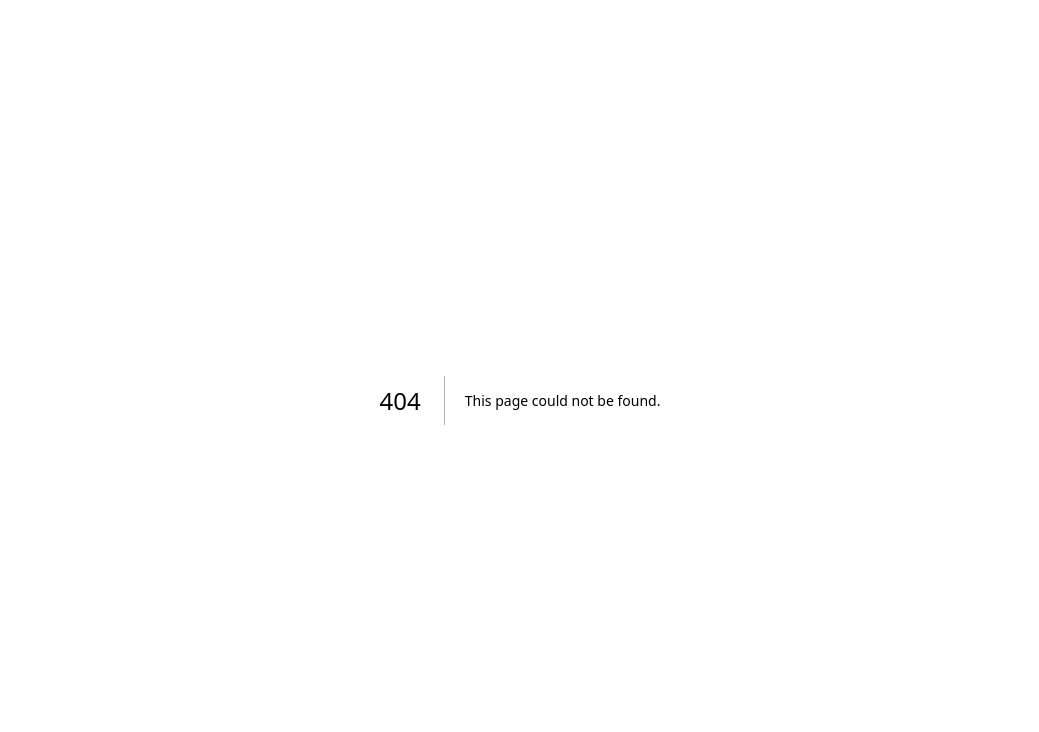
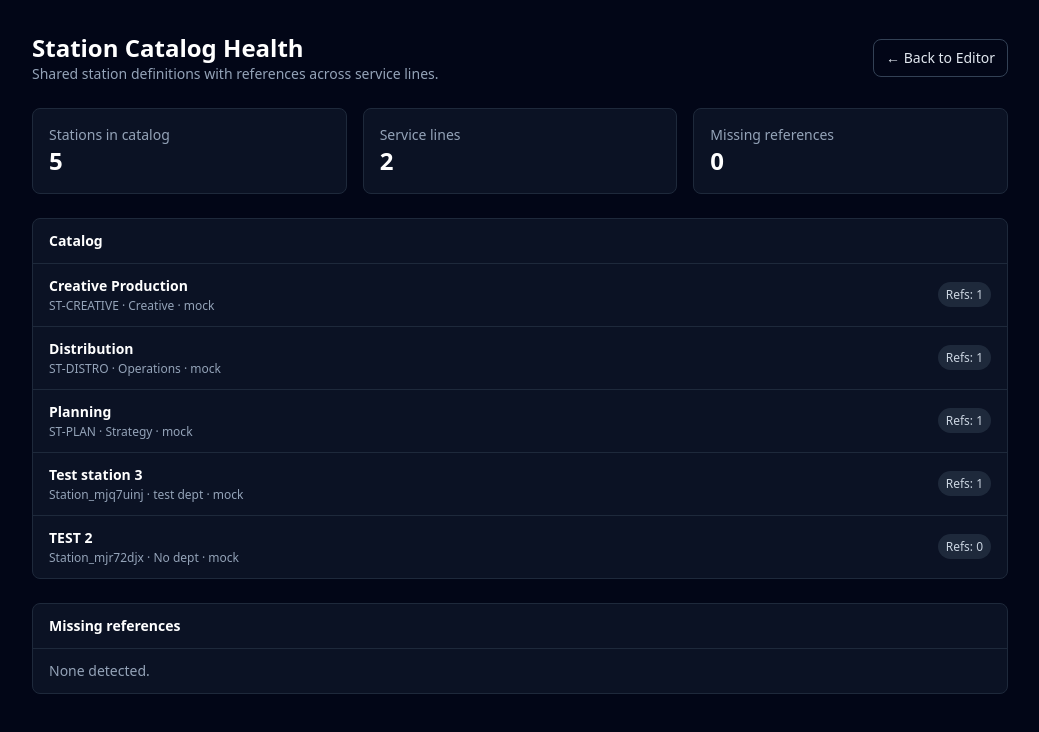
Before and after one commit to RaisinBread42/blueprintos, a Next.js app: page /admin/stations in a window 1280 px wide. Before the commit this address had no page. Shown: the top 732 px of the page, without its empty margins (120-1159 px from the left). Built offline with nearby package versions, Linux system fonts and the light colour scheme.

Commit message:
feat(admin): add stations health page and nav links

```diff
--- /dev/null
+++ b/src/app/admin/stations/page.tsx
@@ -0,0 +1,117 @@
+import Link from "next/link";
+
+import type { Station } from "@/types";
+import { listStationIds, readStation } from "@/lib/storage/stations";
+import { listServiceLineIds, readServiceLine } from "@/lib/storage/serviceLines";
+
+interface MissingRef {
+  service_line_id: string;
+  station_id: string;
+}
+
+export default async function StationsAdminPage() {
+  const stationIds = await listStationIds();
+  const stations: Station[] = (
+    await Promise.all(stationIds.map(async (id) => readStation(id)))
+  ).filter(Boolean) as Station[];
+
+  const stationMap = new Map(stations.map((s) => [s.station_id, s]));
+
+  const serviceLineIds = await listServiceLineIds();
+  const serviceLines = (
+    await Promise.all(serviceLineIds.map(async (id) => readServiceLine(id)))
+  ).filter((sl): sl is NonNullable<typeof sl> => Boolean(sl));
+
+  const refCounts = new Map<string, number>();
+  const missingRefs: MissingRef[] = [];
+
+  serviceLines.forEach((sl) => {
+    sl.nodes.forEach((node) => {
+      refCounts.set(node.station_id, (refCounts.get(node.station_id) ?? 0) + 1);
+      if (!stationMap.has(node.station_id) || node.missing) {
+        missingRefs.push({ service_line_id: sl.service_line_id, station_id: node.station_id });
+      }
+    });
+  });
+
+  return (
+    <main className="min-h-screen bg-slate-950 text-slate-100">
+      <div className="mx-auto max-w-5xl px-6 py-8 space-y-6">
+        <div className="flex items-center justify-between">
+          <div>
+            <h1 className="text-2xl font-semibold text-white">Station Catalog Health</h1>
+            <p className="text-sm text-slate-400">
+              Shared station definitions with references across service lines.
+            </p>
+          </div>
+          <Link
+            href="/editor"
+            className="inline-flex items-center gap-2 rounded-lg border border-slate-700 px-3 py-2 text-sm text-slate-200 hover:bg-slate-800 hover:text-white"
+          >
+            ← Back to Editor
+          </Link>
+        </div>
+
+        <div className="grid grid-cols-1 gap-4 md:grid-cols-3">
+          <div className="rounded-lg border border-slate-800 bg-slate-900/70 p-4">
+            <div className="text-sm text-slate-400">Stations in catalog</div>
+            <div className="text-2xl font-semibold text-white">{stations.length}</div>
+          </div>
+          <div className="rounded-lg border border-slate-800 bg-slate-900/70 p-4">
+            <div className="text-sm text-slate-400">Service lines</div>
+            <div className="text-2xl font-semibold text-white">{serviceLines.length}</div>
+          </div>
+          <div className="rounded-lg border border-slate-800 bg-slate-900/70 p-4">
+            <div className="text-sm text-slate-400">Missing references</div>
+            <div className="text-2xl font-semibold text-white">{missingRefs.length}</div>
+          </div>
+        </div>
+
+        <div className="rounded-lg border border-slate-800 bg-slate-900/70">
+          <div className="border-b border-slate-800 px-4 py-3 text-sm font-semibold text-white">
+            Catalog
+          </div>
+          <div className="divide-y divide-slate-800">
+            {stations.length === 0 && (
+              <div className="px-4 py-3 text-sm text-slate-400">No stations in catalog.</div>
+            )}
+            {stations.map((st) => {
+              const refs = refCounts.get(st.station_id) ?? 0;
+              return (
+                <div key={st.station_id} className="px-4 py-3 text-sm flex items-center justify-between">
+                  <div className="space-y-0.5">
+                    <div className="font-semibold text-white">{st.name}</div>
+                    <div className="text-xs text-slate-400">
+                      {st.station_id} · {st.department ?? "No dept"} · {st.data_source}
+                    </div>
+                  </div>
+                  <div className="text-xs text-slate-300">
+                    <span className="rounded-full bg-slate-800 px-2 py-1">Refs: {refs}</span>
+                  </div>
+                </div>
+              );
+            })}
+          </div>
+        </div>
+
+        <div className="rounded-lg border border-slate-800 bg-slate-900/70">
+          <div className="border-b border-slate-800 px-4 py-3 text-sm font-semibold text-white">
+            Missing references
+          </div>
+          {missingRefs.length === 0 ? (
+            <div className="px-4 py-3 text-sm text-slate-400">None detected.</div>
+          ) : (
+            <div className="divide-y divide-slate-800">
+              {missingRefs.map((m, idx) => (
+                <div key={`${m.service_line_id}-${m.station_id}-${idx}`} className="px-4 py-3 text-sm">
+                  <div className="text-white">{m.station_id}</div>
+                  <div className="text-xs text-slate-400">Referenced by {m.service_line_id}</div>
+                </div>
+              ))}
+            </div>
+          )}
+        </div>
+      </div>
+    </main>
+  );
+}
--- a/src/app/dashboard/page.tsx
+++ b/src/app/dashboard/page.tsx
@@ -131,6 +131,13 @@ export default function DashboardPage() {
             <h1 className="text-2xl font-semibold text-white">Service Line Dashboard</h1>
             <p className="text-slate-400 text-sm">Overview of all service lines and their health</p>
           </div>
+          <div className="flex items-center gap-2">
+            <Link
+              href="/admin/stations"
+              className="inline-flex items-center gap-2 rounded-lg border border-slate-700/50 px-3 py-2 text-sm text-slate-300 bg-transparent hover:bg-slate-800 hover:text-white hover:border-slate-600 transition-colors"
+            >
+              Stations
+            </Link>
             <Link
               href="/editor"
               className="inline-flex items-center gap-2 rounded-lg border border-slate-700/50 px-3 py-2 text-sm text-slate-300 bg-transparent hover:bg-slate-800 hover:text-white hover:border-slate-600 transition-colors"
@@ -138,6 +145,7 @@ export default function DashboardPage() {
               <ArrowLeft className="h-4 w-4" />
               Back to Editor
             </Link>
+          </div>
         </div>
 
         {/* Controls */}
@@ -157,16 +165,16 @@ export default function DashboardPage() {
             </button>
           </div>
           <div className="inline-flex items-center gap-2 rounded-lg border border-slate-700 bg-slate-900/70 px-3 py-2">
-            <span className="text-slate-400">Scenario name</span>
+            <span className="text-slate-400">Scenario</span>
             <select
               value={scenarioName}
               onChange={(e) => setScenarioName(e.target.value)}
               className="w-44 rounded-md border border-slate-700 bg-slate-800 px-2 py-1 text-slate-100 text-sm"
             >
-              {scenarioOptions.length === 0 && <option value="default">default</option>}
+              {scenarioOptions.length === 0 && <option value="default">(none)</option>}
               {scenarioOptions.map((opt) => (
                 <option key={opt || "default"} value={opt || "default"}>
-                  {opt || "default"}
+                  {opt || "(none)"}
                 </option>
               ))}
             </select>
--- a/src/components/dag/ServiceLineEditor.tsx
+++ b/src/components/dag/ServiceLineEditor.tsx
@@ -683,6 +683,13 @@ function ServiceLineEditorInner({ serviceLine, serviceLines, onSave, onLoad, onC
             >
               Dashboard
             </Link>
+            <Link
+              href="/admin/stations"
+              className="hidden sm:inline-flex h-8 items-center justify-center rounded-lg border border-slate-700/50 px-3 text-sm text-slate-300 bg-transparent hover:bg-slate-700 hover:text-white hover:border-slate-600 transition-colors"
+              title="Station catalog & health"
+            >
+              Stations
+            </Link>
 
             {/* New button */}
             <Button
```
Lines whose indentation alone changed are shown as unchanged.
